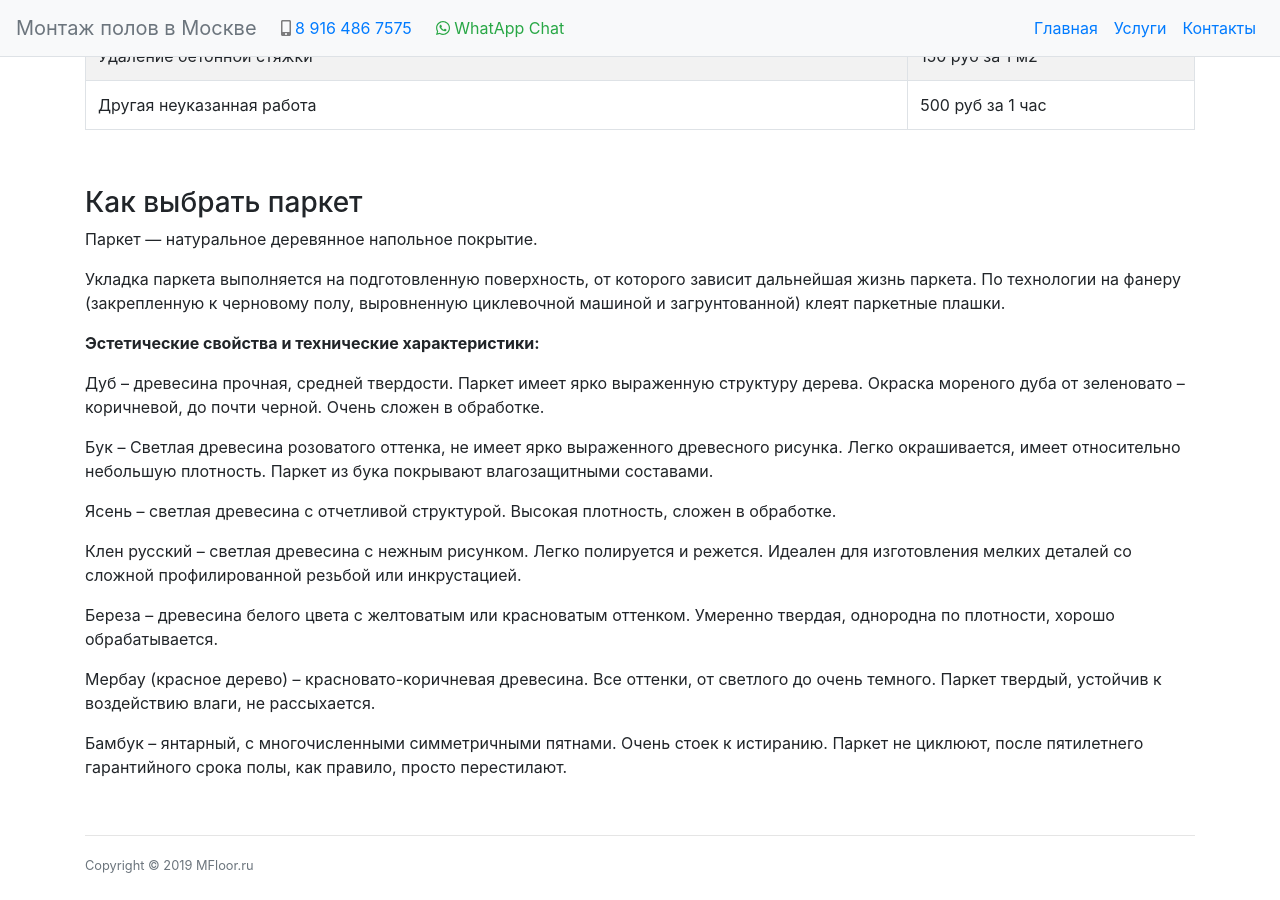
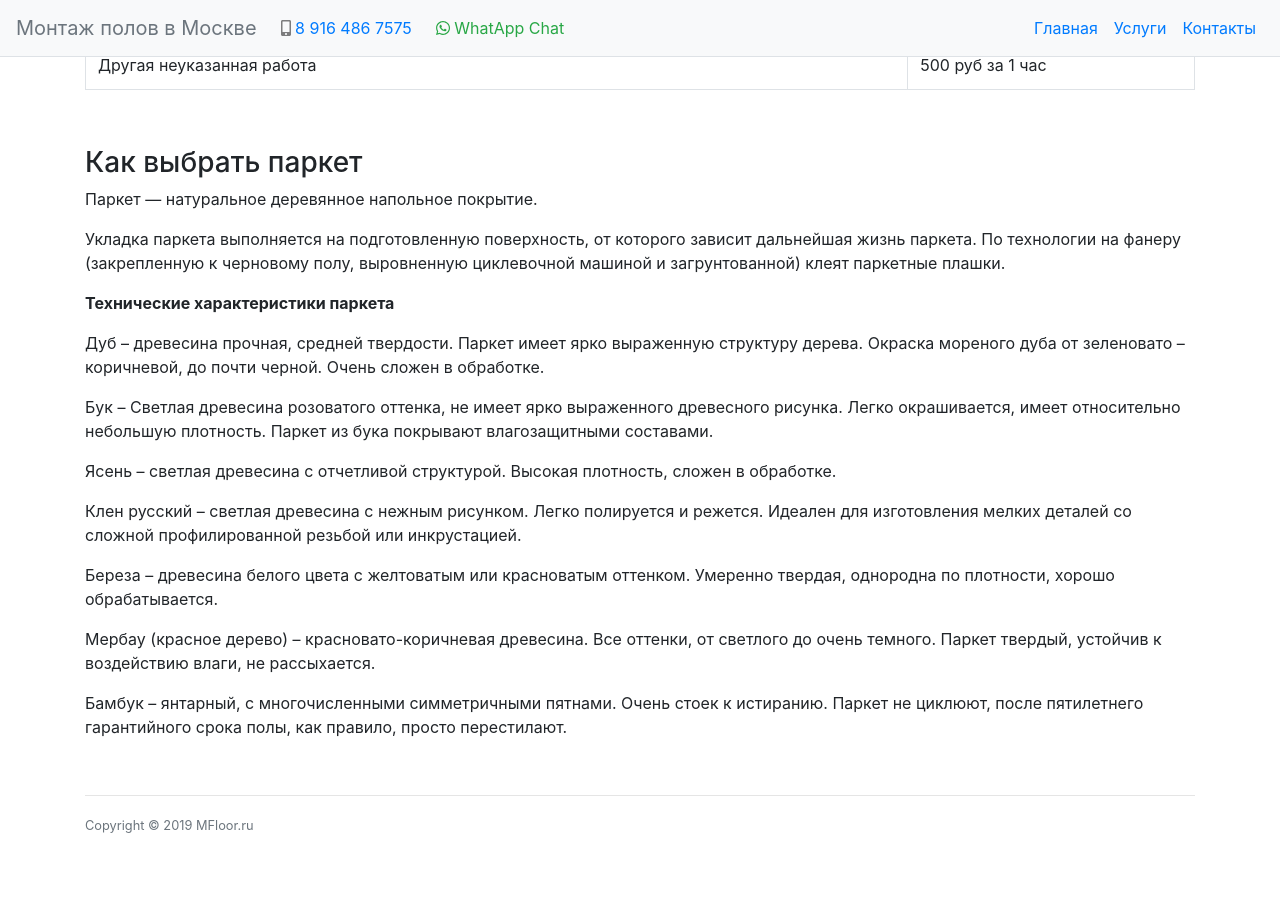
Before and after one commit to nskforward/MFloor, a Jekyll site: the page built from _articles/parket.md, in a window 1280 px wide and 900 px high, scrolled down 1697 px. Built offline with Jekyll 4.4.1, drawn with Linux system fonts in a browser that asks for light colours; after the commit the page ends 2557 px from its top, so only the background shows below that.

```diff
--- a/_articles/parket.md
+++ b/_articles/parket.md
@@ -23,7 +23,7 @@
 
 Укладка паркета выполняется на подготовленную поверхность, от которого зависит дальнейшая жизнь паркета. По технологии на фанеру (закрепленную к черновому полу, выровненную циклевочной машиной и загрунтованной) клеят паркетные плашки.
 
-**Эстетические свойства и технические характеристики:**
+**Технические характеристики паркета**
 
 Дуб – древесина прочная, средней твердости. Паркет имеет ярко выраженную структуру дерева. Окраска мореного дуба от зеленовато – коричневой, до почти черной. Очень сложен в обработке.
 
--- a/_includes/price_table.html
+++ b/_includes/price_table.html
@@ -1,7 +1,6 @@
 <div class="alert alert-info" role="alert">
     Минимальная суммарная стоимость всех работ <b>3500 руб</b>
 </div>
-<br>
 
 <h3>Цены на основные работы</h3>
 <table class="table table-bordered table-striped">
```
